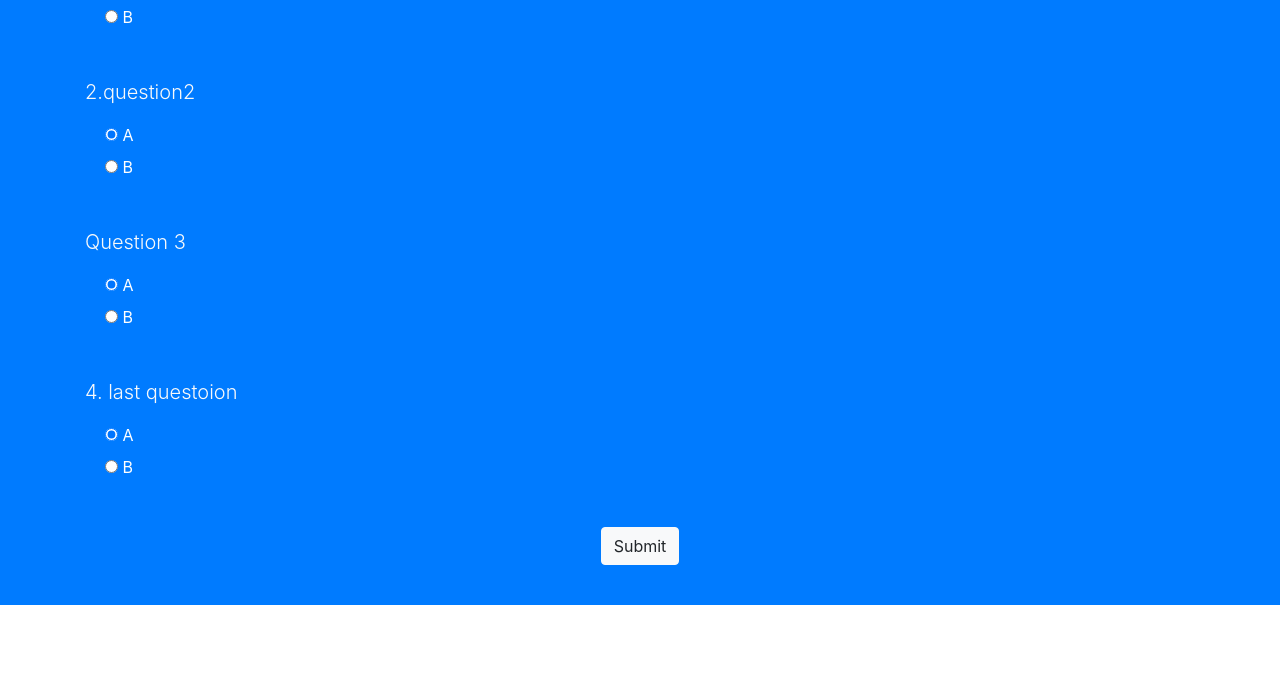
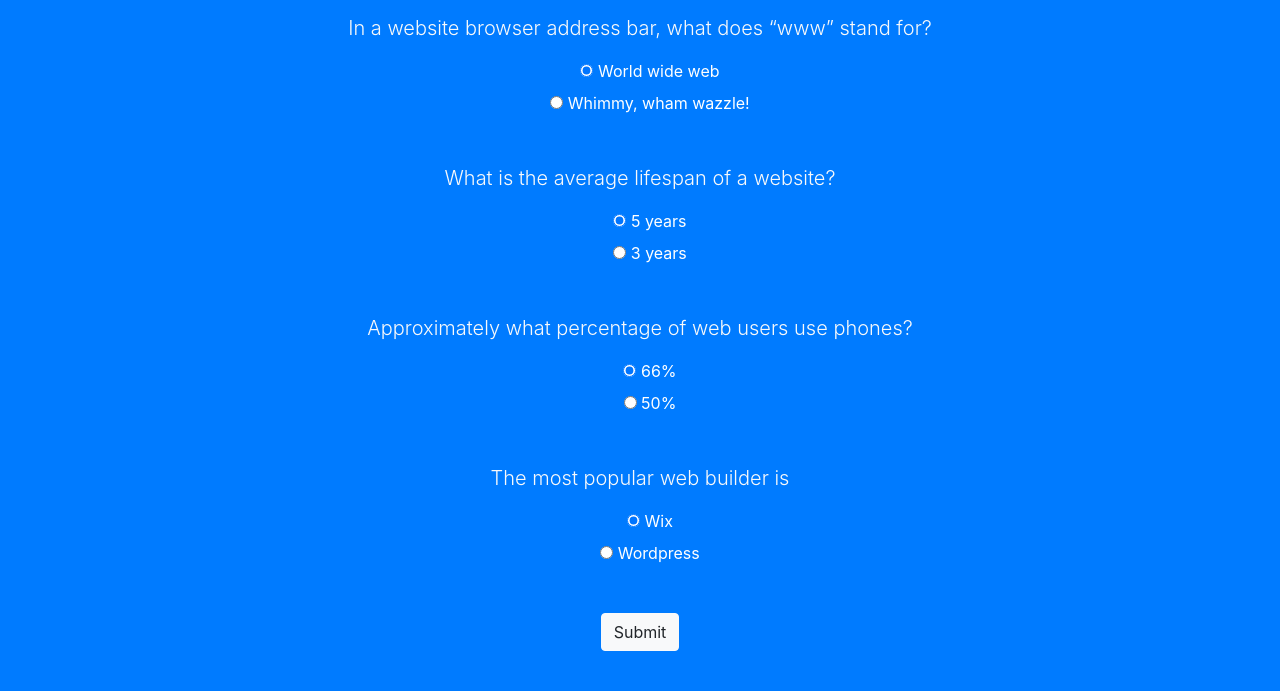
Before and after one commit to DylanBozarth/Basic-JS-quiz, a plain HTML site: page index.html in a window 1280 px wide. Shown: the part 358-1049 px from the top of the page. Before the commit the page ends 963 px from the top, so only its background shows below. Drawn offline with nearby package versions, Linux system fonts and the light colour scheme.

Commit message:
updated quiz

```diff
--- a/app.js
+++ b/app.js
@@ -1,4 +1,4 @@
-const correctAnswers = ['A', 'A', 'B', 'A'];
+const correctAnswers = ['A', 'B', 'A', 'B'];
 const form = document.querySelector('.quiz-form');
 const result = document.querySelector('.result')
 
--- a/index.html
+++ b/index.html
@@ -4,13 +4,13 @@
     <meta name="viewport" content="width=device-width, initial-scale=1.0">
     <meta http-equiv="X-UA-Compatible" content="ie=edge">
   <link rel="stylesheet" href="https://stackpath.bootstrapcdn.com/bootstrap/4.4.1/css/bootstrap.min.css" integrity="sha384-Vkoo8x4CGsO3+Hhxv8T/Q5PaXtkKtu6ug5TOeNV6gBiFeWPGFN9MuhOf23Q9Ifjh" crossorigin="anonymous">
-    <title>English Quiz</title>
+    <title>Web developer quiz</title>
 </head>
 <body>
     <!--Top section-->
     <div class="intro py-3 bg-green text-center">
     <div class="container">
-        <h2 class='text-primary display-3 my-100'>Test Quiz</h2>
+        <h2 class='text-primary display-3 my-100'>So you want to be a web developer?</h2>
     </div>
 </div>
 <!--Results -->
@@ -27,51 +27,51 @@
 
 <!--quiz-->
 <div class="quiz py-4 bg-primary">
-    <div class="container">
-        <h2 class="my-5 text-white">Questions</h2>
-        <form id="formthing" class="quiz-form text-light">
+    <div class="container-fluid">
+        <h2 class="my-5 text-white text-center">Test your knowledge</h2>
+        <form id="formthing" class="quiz-form text-light text-center">
             <div class="my-5">
-                <p class="lead">1. question 1</p>
+                <p class="lead">In a website browser address bar, what does “www” stand for?</p>
                 <div class="form-check my-2 text-white">
                     <input type="radio" name="q1" value="A" checked>
-                <label class="form-check-label"></label>A</input>
+                <label class="form-check-label"></label>World wide web</input>
                 </div>
                 <div class="form-check my-2 text-white">
                         <input type="radio" name="q1" value="B">
-                    <label class="form-check-label"></label>B</input>
+                    <label class="form-check-label"></label>Whimmy, wham wazzle!</input>
                     </div>
             </div>
             <div class="my-5">
-                    <p class="lead">2.question2 </p>
+                    <p class="lead">What is the average lifespan of a website? </p>
                     <div class="form-check my-2 text-white">
                         <input type="radio" name="q2" value="A" checked>
-                    <label class="form-check-label"></label>A</input>
+                    <label class="form-check-label"></label>5 years</input>
                     </div>
                     <div class="form-check my-2 text-white">
                             <input type="radio" name="q2" value="B">
-                        <label class="form-check-label"></label>B</input>
+                        <label class="form-check-label"></label>3 years</input>
                         </div>
                 </div>
                 <div class="my-5">
-                        <p class="lead">Question 3</p>
+                        <p class="lead">Approximately what percentage of web users use phones?</p>
                         <div class="form-check my-2 text-white">
                             <input type="radio" name="q3" value="A" checked>
-                        <label class="form-check-label"></label>A</input>
+                        <label class="form-check-label"></label>66%</input>
                         </div>
                         <div class="form-check my-2 text-white">
                                 <input type="radio" name="q3" value="B">
-                            <label class="form-check-label"></label>B</input>
+                            <label class="form-check-label"></label>50%</input>
                             </div>
                     </div>
                     <div class="my-5">
-                            <p class="lead">4. last questoion </p>
+                            <p class="lead">The most popular web builder is </p>
                             <div class="form-check my-2 text-white">
                                 <input type="radio" name="q4" value="A" checked>
-                            <label class="form-check-label"></label>A</input>
+                            <label class="form-check-label"></label>Wix</input>
                             </div>
                             <div class="form-check my-2 text-white">
                                     <input type="radio" name="q4" value="B">
-                                <label class="form-check-label"></label>B</input>
+                                <label class="form-check-label"></label>Wordpress</input>
                               </div>
                         </div>
                         <div class="text-center">
```
